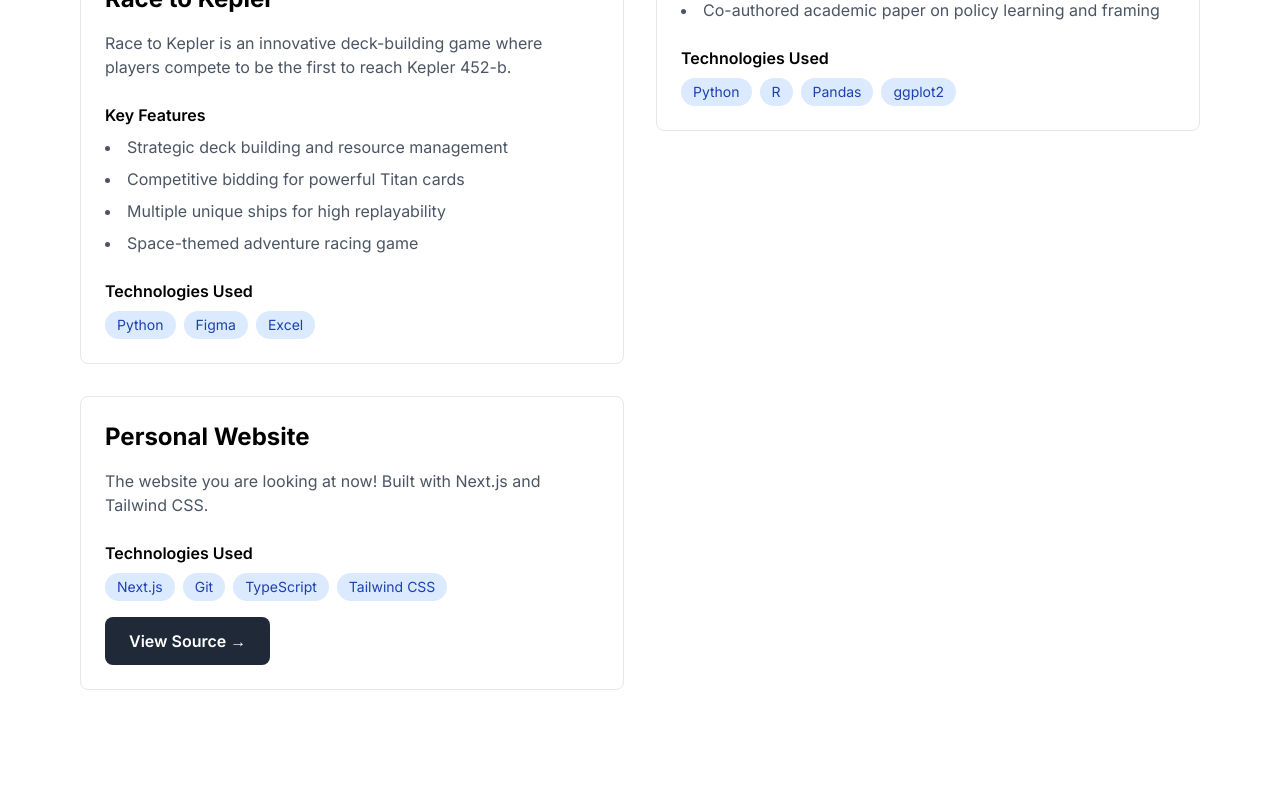
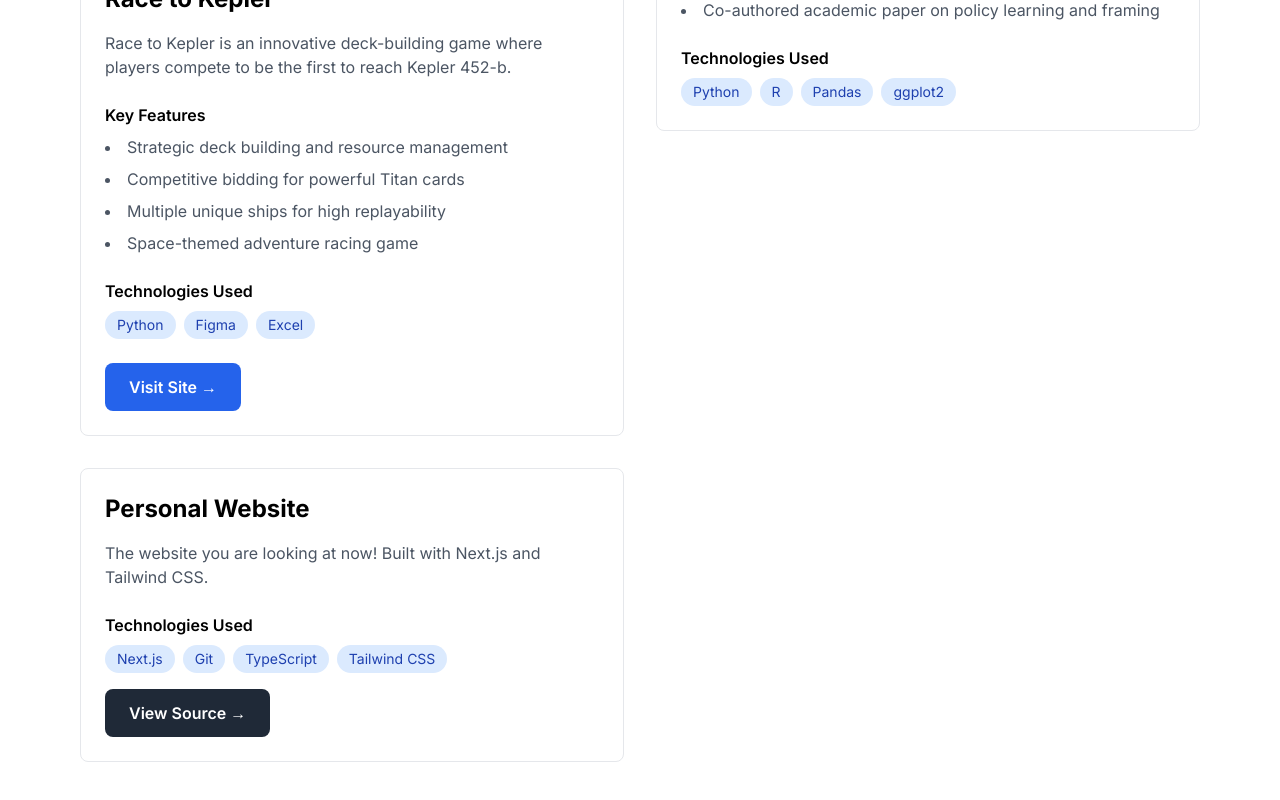
Before and after one commit to Nedak23/kadenhyatt.com, a Next.js app: page /projects in a window 1280 px wide. Shown: the part 579-1379 px from the top of the page. Before the commit the page ends 1349 px from the top, so only its background shows below. Built offline with nearby package versions, Linux system fonts and the light colour scheme.

Commit message:
Added link to Kepler site

```diff
--- a/src/app/page.tsx
+++ b/src/app/page.tsx
@@ -94,6 +94,16 @@
                     </span>
                   </div>
                 </div>
+                <div className="mt-8">
+                  <a
+                    href="https://racetokepler-com.vercel.app"
+                    target="_blank"
+                    rel="noopener noreferrer"
+                    className="inline-block bg-blue-600 text-white px-6 py-3 rounded-lg font-semibold hover:bg-blue-700 transition-colors"
+                  >
+                    Visit Site →
+                  </a>
+                </div>
               </div>
             </div>
           </div>
--- a/src/app/projects/page.tsx
+++ b/src/app/projects/page.tsx
@@ -52,6 +52,16 @@
                       Excel
                     </span>
                   </div>
+                </div>
+                <div className="mt-6">
+                  <a
+                    href="https://racetokepler-com.vercel.app"
+                    target="_blank"
+                    rel="noopener noreferrer"
+                    className="inline-block bg-blue-600 text-white px-6 py-3 rounded-lg font-semibold hover:bg-blue-700 transition-colors"
+                  >
+                    Visit Site →
+                  </a>
                 </div>
               </div>
             </div>
```
